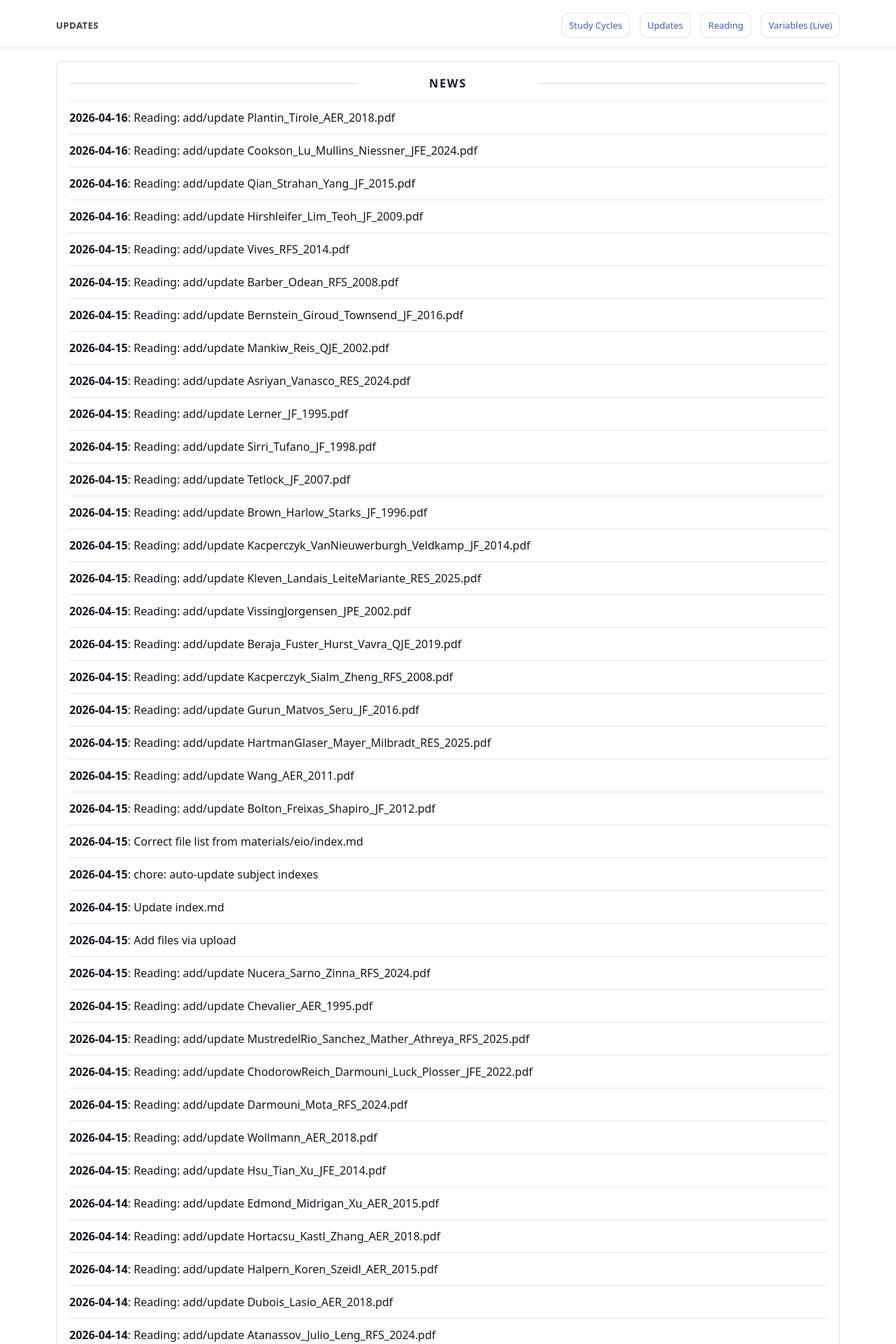
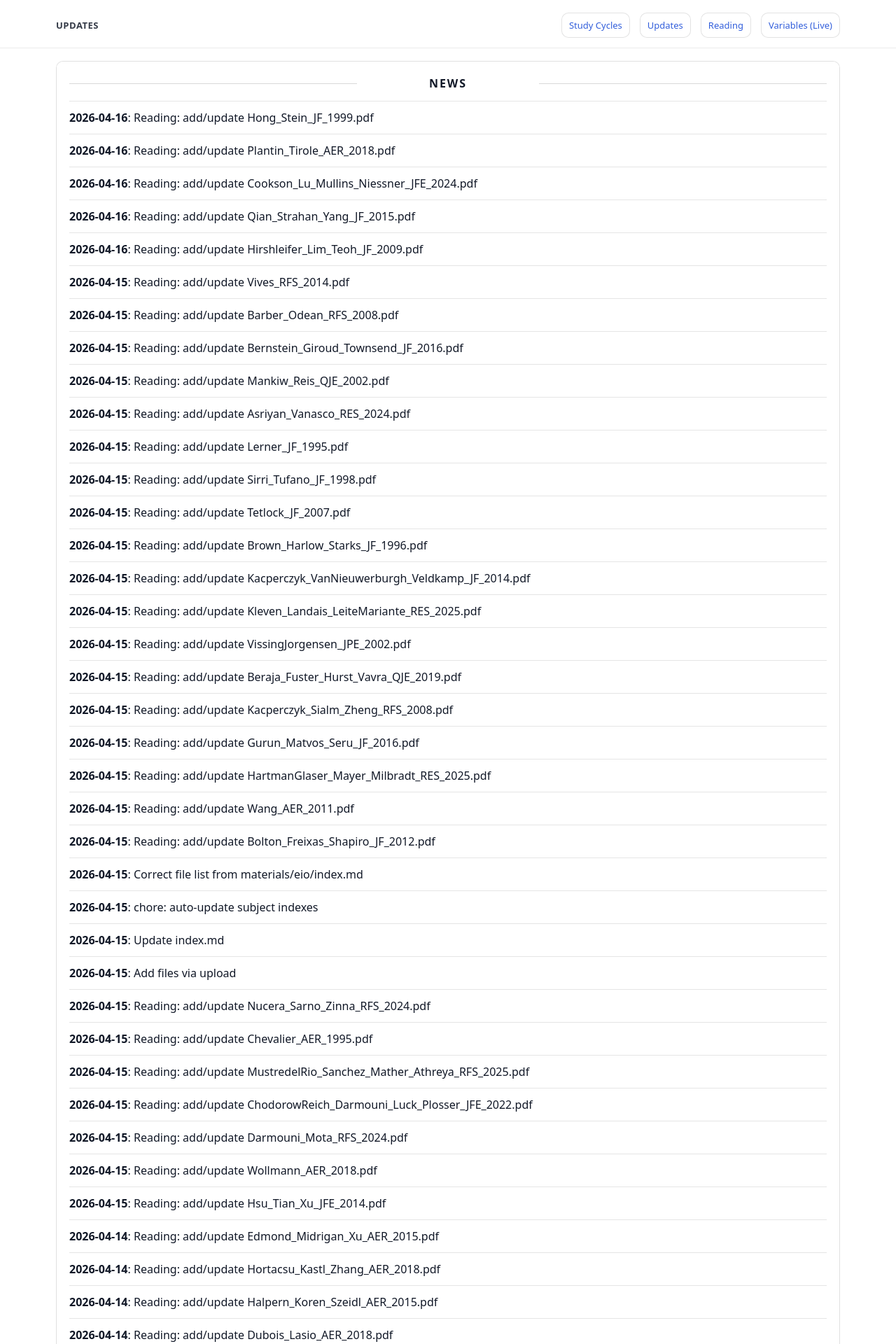
Before and after one commit to yaxinzn/study-archive, a Jekyll site: the page built from updates/index.md, in a window 1280 px wide. Shown: the top 1920 px of the page at 70% size. Built offline with Jekyll 4.4.1, drawn with Linux system fonts in a browser that asks for light colours; some of the changed text lies outside the part shown.

Commit message:
chore: update NEWS feed

```diff
--- a/_data/news.yml
+++ b/_data/news.yml
@@ -1,4 +1,7 @@
 # Auto-generated update history (sorted newest -> oldest). Do not edit manually.
+- ts: "1776292736"
+  date: "2026-04-16"
+  title: "Reading: add/update Hong_Stein_JF_1999.pdf"
 - ts: "1776291736"
   date: "2026-04-16"
   title: "Reading: add/update Plantin_Tirole_AER_2018.pdf"
```
